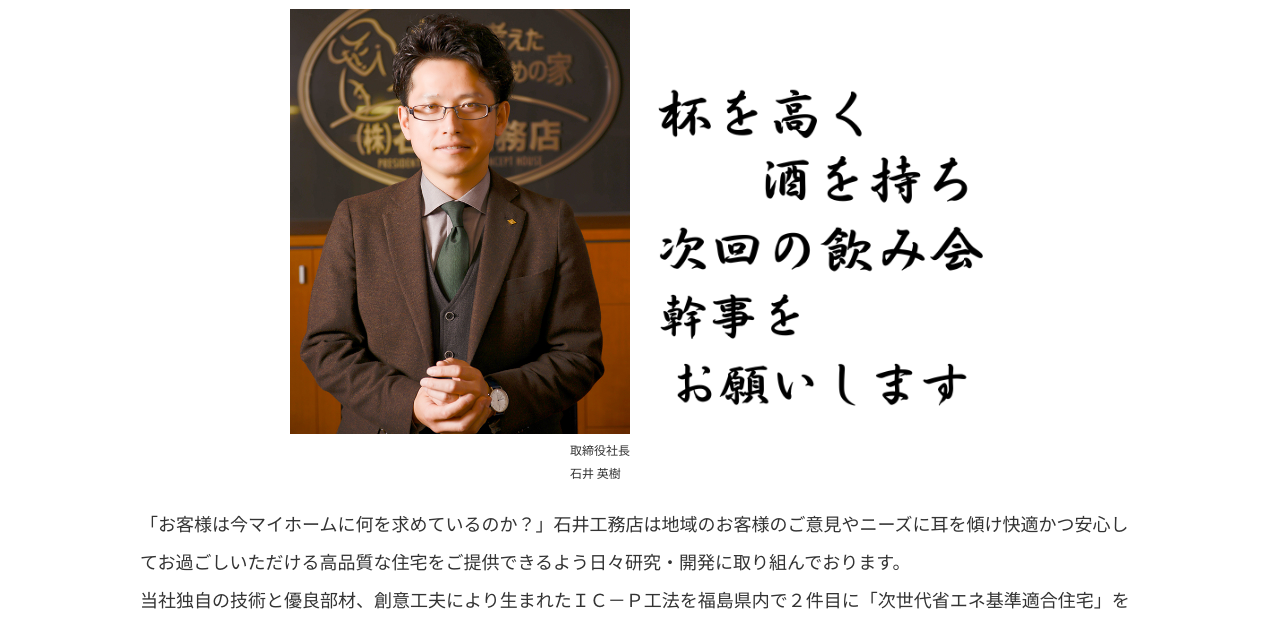
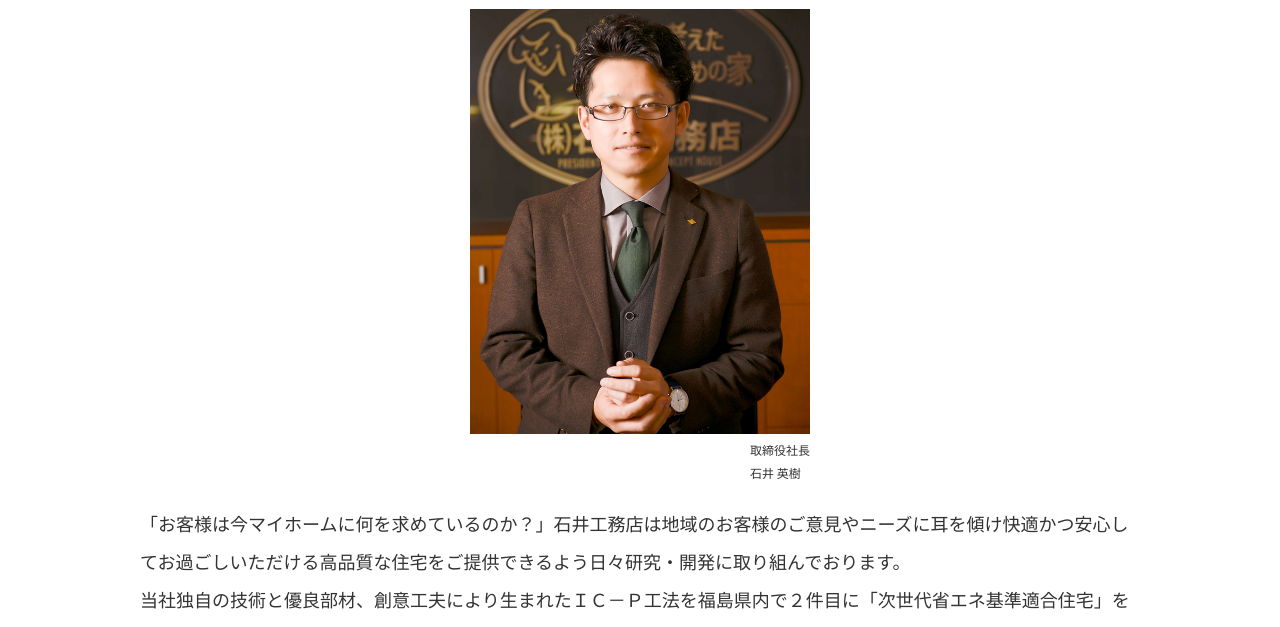
Before and after one commit to PISORO77/ishikomuten, a plain HTML site: page www.ishiikomuten.jp/company_info/aisatu/index.html in a window 1280 px wide. Shown: the part 454-1081 px from the top of the page. Drawn offline with Linux system fonts and the light colour scheme.

Commit message:
Update index.html

```diff
--- a/www.ishiikomuten.jp/company_info/aisatu/index.html
+++ b/www.ishiikomuten.jp/company_info/aisatu/index.html
@@ -301,8 +301,8 @@
 										src="../../media/images/company_info/aisatu/190207_203841.jpg"></span>
 								<p class="caption">取締役社長<br>石井 英樹</p>
 							</li>
-							<li class="width-35"><span><img
-										src="../../media/images/company_info/aisatu/img_message.png"></span></li>
+							<!--<li class="width-35"><span><img
+										src="../../media/images/company_info/aisatu/img_message.png"></span></li>-->
 						</ul>
 					</div>
 					<div class="block text p">
```
